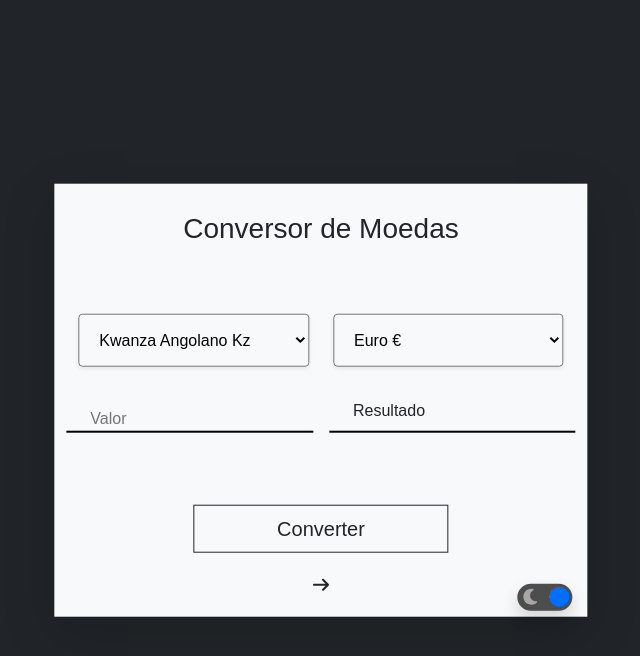
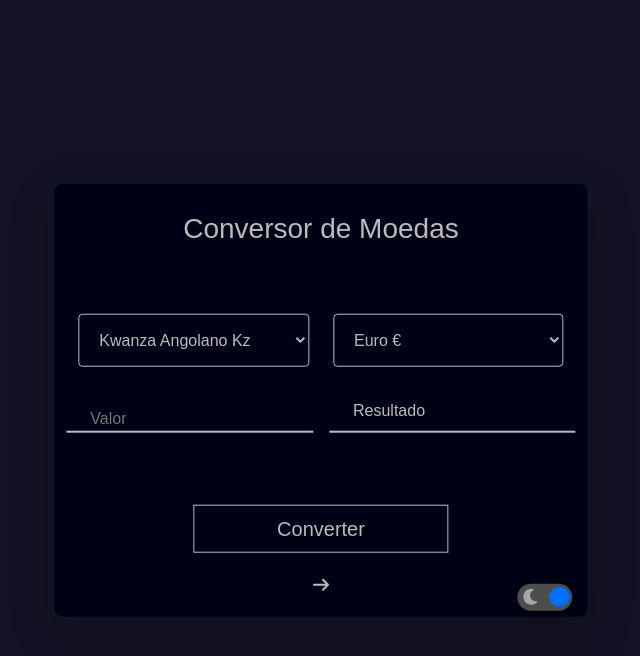
Before and after one commit to angelomario/conversor-de-moedas, a plain HTML site: page index.html in a window 1280 px wide. Both pictures are taken after a click on the element 864 px from the left and 597 px from the top of the page. Shown: the whole page, without its empty margins (319-959 px from the left). Drawn offline with Linux system fonts and the light colour scheme; no server answers; a web font is replaced by a local one.

Commit message:
Menlhorando o dark mode

```diff
--- a/index.html
+++ b/index.html
@@ -10,7 +10,7 @@
     <title>Conversor</title>
 </head>
 <body>
-    <div class="container center shadow-lg bg-light m-auto p-4 col-sm-10 col-md-6 col-lg-5">
+    <div class="forma rounded-3 container center shadow-lg bg-light m-auto p-4 col-sm-10 col-md-6 col-lg-5">
         <div class="mode rounded-pill shadow p-1"><i class="fa fa-moon"></i><div class="role"></div> <i class="fa fa-sun"></i>
         </div>
         <div class="row text-center m-0 mb-5 p-1">
@@ -20,7 +20,7 @@
 
         <div class="row my-3 p-0">
             <div class="col my-2">
-                <select name="" id="" class="col-12 border-1 rounded-1 shadow-sm p-3">
+                <select name="" id="" class="seletion col-12 border-1 rounded-1 shadow-sm p-3">
                     <option selected value="Kz">Kwanza Angolano Kz</option>
                     <option value="R$">Reais Brasileiro R$</option>
                     <option value="USD">Dólar Americano USD</option>
@@ -28,7 +28,7 @@
                 </select>
             </div>
             <div class="col my-2">
-                <select name="" id="" class="col-12 border-1 rounded-1 shadow-sm p-3">
+                <select name="" id="" class="seletion col-12 border-1 rounded-1 shadow-sm p-3">
                     <option value="Kz">Kwanza Angolano Kz</option>
                     <option value="R$">Reais Brasileiro R$</option>
                     <option value="USD">Dólar Americano USD</option>
@@ -37,11 +37,11 @@
             </div>
         </div>
         <div class="row gap-3 d-flex align-items-center">
-            <input type="number" placeholder="Valor" class="col border-0 border-bottom border-2 border-black rounded-0 px-4 pb-0 ">
-            <p class="col border-0 border-bottom border-2 border-black rounded-0 px-4 py-2 ">Resultado</p>
+            <input type="number" placeholder="Valor" class="valor col border-0 border-bottom border-2 border-black rounded-0 px-4 pb-0 ">
+            <p class="valor col border-0 border-bottom border-2 border-black rounded-0 px-4 py-2 ">Resultado</p>
         </div>
             <div class="row text-center my-2">
-                <input type="button" value="Converter" class="col-6 mx-auto mt-5 mb-3 d-block btn btn-lg rounded-0 btn-outline-dark">
+                <input type="button" id="send" value="Converter" class="col-6 mx-auto mt-5 mb-3 d-block btn btn-lg rounded-0 btn-outline-dark">
             </div>
         </form>
 
--- a/view/css/style.css
+++ b/view/css/style.css
@@ -32,6 +32,7 @@ body{
     left: 50%;
     transform: translate(-50%,-50%);
 }
+/*Dark  and light mode options*/
 .mode{
     position: absolute;
     font-weight: bolder;
@@ -45,6 +46,25 @@ body{
     justify-content: space-between;
     background-color: #4c4d4d;
     transition: .3s;
+}
+.dark{
+    background-color: #010114ec;
+    color: #bbbbbb;
+}
+.white{
+    background-color: #bbbbbb;
+    columns: #010113;
+    transition: .3s;
+}
+.white:hover{
+    background-color: #bbbbbba6;
+    color: #010113;
+    transition: .3s;
+}
+
+.border-w{
+    border-color: #bbbbbb !important;
+    color: #bbbbbb !important;
 }
 
 .role{
--- a/view/javascript/js.js
+++ b/view/javascript/js.js
@@ -1,9 +1,27 @@
 // Dark and light mode
 document.querySelector(".mode").addEventListener("click",()=>{
+    let send = document.getElementById("send");
     let bola = document.querySelector(".role");
+    let quadro = document.querySelector(".forma");
+    let dado = document.querySelectorAll(".valor");
+    let select = document.querySelectorAll(".seletion");
     if(bola.getAttribute("class") == "role"){
+        send.classList.remove("btn-outline-dark");
+
+        document.body.classList.add("dark");
         bola.classList.add("translate");
-        document.body.classList.add("bg-dark");
+        quadro.classList.add("dark");
+        quadro.classList.remove("bg-light");
+
+        select[0].classList.add("border-w");
+        select[1].classList.add("border-w");
+        dado[0].classList.remove("border-black");
+        dado[1].classList.remove("border-black");
+        dado[0].classList.add("border-w");
+        dado[1].classList.add("border-w");
+
+        send.classList.add("border-w");
+
     }else{
         bola.classList.remove("translate");
         document.body.classList.remove("bg-dark");
@@ -45,10 +63,10 @@ Source: https://moeda.info/pages/api
 
 */
 
-let url="https://cdn.moeda.info/api/latest";
+/*let url="https://cdn.moeda.info/api/latest";
 fetch(url).then((content)=>{
     return content.json();
     console.log(content);
 }).then(dados=>{
     console.log(dados);
-})
+})*/
```
